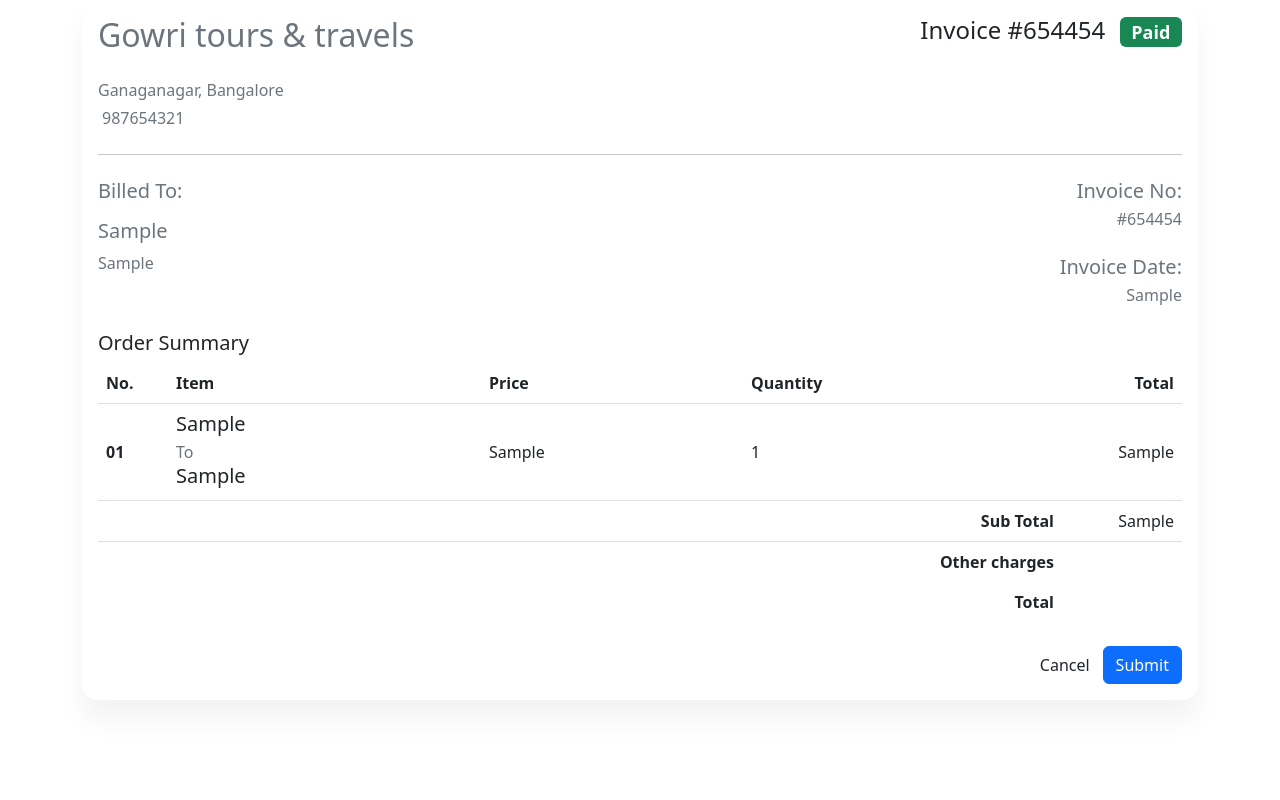
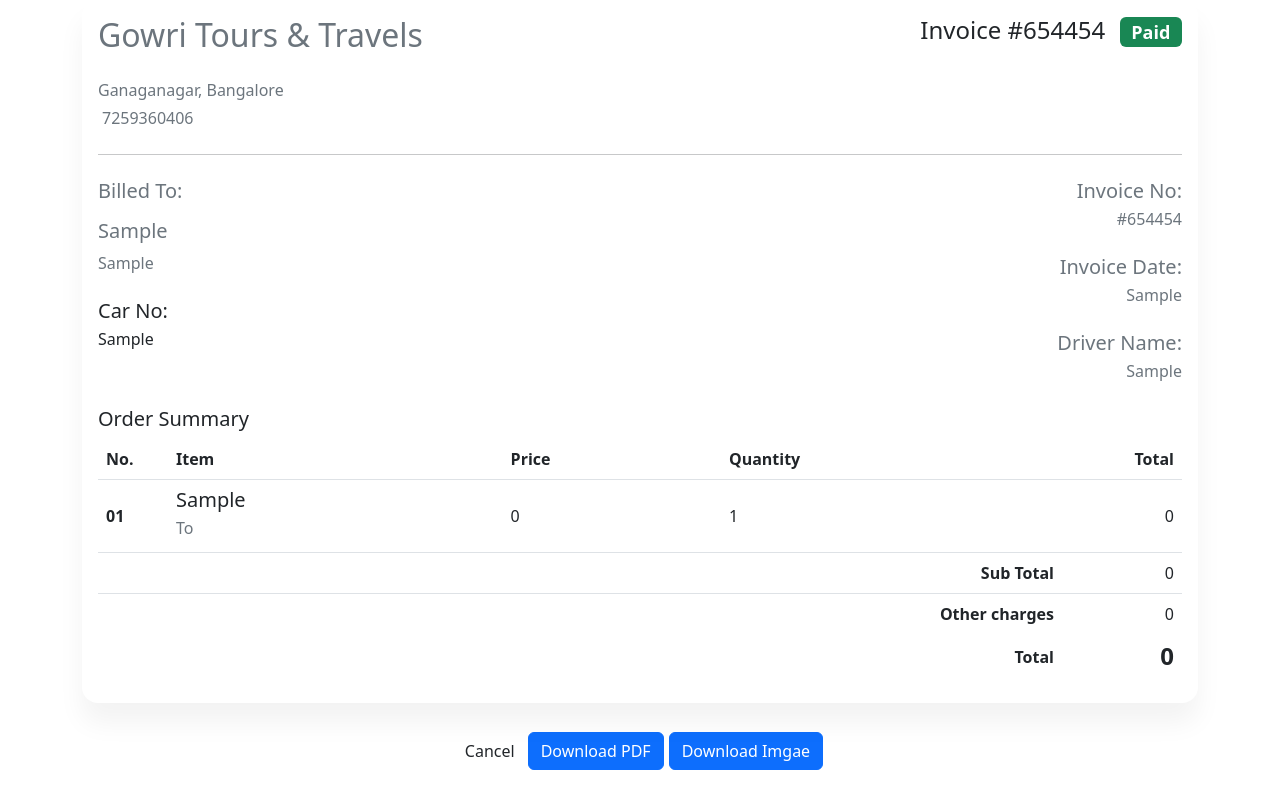
Before and after one commit to SagarManjunath/billGenerator, an Angular app: page / in a window 1280 px wide. Both pictures are taken after typing "Sample", "Sample", "Sample", "Sample", "Sample", "Sample" into the empty fields and a click on the button "Submit". Built offline with nearby package versions, Linux system fonts and the light colour scheme.

Commit message:
new changes driver name car no

```diff
--- a/package.json
+++ b/package.json
@@ -6,7 +6,9 @@
     "start": "ng serve",
     "build": "ng build",
     "watch": "ng build --watch --configuration development",
-    "test": "ng test"
+    "test": "ng test",
+    "prodBuild":"ng build --configuration production",
+    "firebaseDeploy":"firebase deploy -m 'commit message' --only hosting"
   },
   "private": true,
   "dependencies": {
@@ -18,6 +20,7 @@
     "@angular/platform-browser": "^14.0.0",
     "@angular/platform-browser-dynamic": "^14.0.0",
     "@angular/router": "^14.0.0",
+    "html2canvas": "^1.4.1",
     "jspdf": "^2.5.1",
     "rxjs": "~7.5.0",
     "tslib": "^2.3.0",
--- a/src/app/add-bill/add-bill.component.html
+++ b/src/app/add-bill/add-bill.component.html
@@ -33,6 +33,18 @@
              </div>
 
              <div class="form-group">
+               <label for="driverName">Driver name</label>
+               <input type="text" class="form-control"
+               id="driverName" formControlName = "driverName">
+            </div>
+
+            <div class="form-group">
+               <label for="carNo">Car Number</label>
+               <input type="text" class="form-control"
+                id="carNo" formControlName = "carNo">
+            </div>
+
+             <div class="form-group">
                 <label for="customerName">Customer Name</label>
                 <input type="customerName" class="form-control"
                 id="customerName" formControlName = "customerName">
@@ -58,18 +70,18 @@
 
              <div class="form-group">
                 <label for="email">Bill Amount</label>
-                <input type="text" class="form-control"
-                id="billAmount" formControlName = "billAmount">
+                <input type="number" class="form-control"
+                id="billAmount" formControlName = "billAmount" (change)="gettotalBill()">
              </div>
              <div class="form-group">
-                <label for="username">Other Chargers</label>
-                <input type="text" class="form-control"
-                 id="otherChargers" formControlName = "otherChargers">
+                <label for="username">Other Charges</label>
+                <input type="number" class="form-control"
+                 id="otherChargers" formControlName = "otherChargers" (change)="gettotalBill()">
              </div>
 
              <div class="form-group">
                 <label for="email">Total Amount</label>
-                <input type="text" class="form-control"
+                <input type="number" class="form-control"
                 id="totalAmount" formControlName = "totalAmount">
              </div>
            <span class="help-block" *ngIf="!SignupForm.valid && SignupForm.touched">
--- a/src/app/add-bill/add-bill.component.ts
+++ b/src/app/add-bill/add-bill.component.ts
@@ -15,20 +15,27 @@ export class AddBillComponent implements OnInit {
 
   ngOnInit(): void {
     this.SignupForm = this.formBuilder.group({
-        'companyname':['Gowri tours & travels'],
+        'companyname':['Gowri Tours & Travels'],
         'companyAddress':['Ganaganagar, Bangalore'],
-        'companyMobile':['987654321'],
+        'companyMobile':['7259360406'],
         'billNo':['654454'],
         'billDate':[''],
+        'driverName':[''] ,
+        'carNo':[''],
         'customerName':[''],
         'customerAddress':[''],
         'pickupLocation':[''],
         'dropLocation':[''],
-        'billAmount':[''],
-        'otherChargers':[''],
-        'totalAmount':['']
+        'billAmount':[0],
+        'otherChargers':[0],
+        'totalAmount':[0]
     });
 
+  }
+
+  gettotalBill(){
+    let totalAmount = Number(this.SignupForm.get('billAmount')?.value) + Number(this.SignupForm.get('otherChargers')?.value);
+    this.SignupForm.get('totalAmount')?.patchValue(totalAmount);
   }
 
   onSubmit(){
--- a/src/app/bill-template/bill-template.component.html
+++ b/src/app/bill-template/bill-template.component.html
@@ -1,5 +1,5 @@
 <div class="container" id="couponPage" #couponPage>
-    <div class="row">
+    <div class="row" #screen>
             <div class="col-lg-12">
                 <div class="card">
                     <div class="card-body">
@@ -23,6 +23,10 @@
                                     <h5 class="font-size-15 mb-2">{{billData.customerName }}</h5>
                                     <p class="mb-1">{{billData.customerAddress}}</p>
                                 </div>
+                                <div class="mt-4">
+                                    <h5 class="font-size-15 mb-1">Car No:</h5>
+                                    <p>{{billData.carNo}}</p>
+                                </div>
                             </div>
                             <!-- end col -->
                             <div class="col-sm-6">
@@ -35,6 +39,11 @@
                                         <h5 class="font-size-15 mb-1">Invoice Date:</h5>
                                         <p>{{billData.billDate}}</p>
                                     </div>
+                                    <div class="mt-4">
+                                        <h5 class="font-size-15 mb-1">Driver Name:</h5>
+                                        <p>{{billData.driverName}}</p>
+                                    </div>
+
                                 </div>
                             </div>
                             <!-- end col -->
@@ -92,15 +101,21 @@
                                     </tbody><!-- end tbody -->
                                 </table><!-- end table -->
                             </div><!-- end table responsive -->
-                            <div class="d-print-none mt-4">
-                                <div class="float-end">
-                                    <button class="btn" [routerLink]="'/'" >Cancel</button>
-                                    <button class="btn btn-primary" (click)="openPDF()">Submit</button>
-                                </div>
-                            </div>
+
                         </div>
                     </div>
                 </div>
             </div><!-- end col -->
         </div>
     </div>
+    <div class="d-print-none mt-4 btns">
+        <div>
+            <button class="btn" [routerLink]="'/'" >Cancel</button>
+            <button class="btn btn-primary" (click)="openPDF()">Download PDF</button>
+            <button class="btn btn-primary" (click)="clickToCapture()" style="margin: 5px;">Download Imgae</button>
+        </div>
+    </div>
+    <div id="download">
+        <img #canvas>
+        <a #downloadLink></a>
+      </div>
--- a/src/app/bill-template/bill-template.component.scss
+++ b/src/app/bill-template/bill-template.component.scss
@@ -16,3 +16,7 @@ body{margin-top:20px;
         border: 0 solid rgba(0,0,0,.125);
         border-radius: 1rem;
     }
+.btns{
+    display: flex;
+    justify-content: center;
+}
--- a/src/app/bill-template/bill-template.component.ts
+++ b/src/app/bill-template/bill-template.component.ts
@@ -1,6 +1,8 @@
 import { Component, ElementRef, OnInit, ViewChild } from '@angular/core';
 import { DataService } from '../data.service';
-import { jsPDF } from "jspdf";
+import jspdf, {jsPDF} from 'jspdf';
+//import * as jspdf from 'jspdf';
+import html2canvas from 'html2canvas';
 @Component({
   selector: 'app-bill-template',
   templateUrl: './bill-template.component.html',
@@ -8,30 +10,92 @@ import { jsPDF } from "jspdf";
 })
 export class BillTemplateComponent implements OnInit {
 @ViewChild("couponPage", { static: true }) couponPage: ElementRef;
+@ViewChild("screen") screen: ElementRef;
+@ViewChild("canvas") canvas: ElementRef;
+@ViewChild("downloadLink") downloadLink: ElementRef;
 public billData:any;
   constructor(private dataService:DataService) { }
 
   ngOnInit(): void {
     this.dataService.getBill().subscribe((bill) =>{
-      console.log(bill['bill']);
       this.billData = bill['bill'];
     })
+  //   this.billData = {
+  //     "companyname": "Gowri Tours & Travels",
+  //     "companyAddress": "#392/14,LOKESH REDDY BUILDING,CELEBRATY PARADISE LAYOUT, DODDATHOGUR, ELECTRONIC CITY PHASE I, BANGALORE 560100",
+  //     "companyMobile": "+919008569653",
+  //     "billNo": "654454",
+  //     "billDate": "02/Sep/2023",
+  //     'driverName':'abc',
+  //     'carNo':'ka17u3979',
+  //     "customerName": "Sagar M",
+  //     "customerAddress": "Bommanahalli",
+  //     "pickupLocation": "e city",
+  //     "dropLocation": "airport",
+  //     "billAmount": "2321",
+  //     "otherChargers": "30",
+  //     "totalAmount": "2351"
+  // }
   }
 
   openPDF(): void {
     const DATA = this.couponPage.nativeElement;
-    const doc: jsPDF = new jsPDF("p", "pt", "a3");
+    const doc: jsPDF = new jsPDF("p", "pt", "a2");
     doc.html(DATA, {
-      x: 0,
-      y: 0,
-      callback: () => {
-         doc.save();
-      },
+      callback: (doc) => {
+        // doc.output("dataurlnewwindow",{filename:this.billData.customerName+'_'+this.billData.billNo+'_'+this.billData.billDate});
+        doc.setPage(1)
+        doc.save(this.billData.customerName+'_'+this.billData.billNo+'_'+this.billData.billDate);
+
+      }
     });
-    // doc.html(DATA, {
-    //   callback: (doc) => {
-    //     doc.output("dataurlnewwindow");
+  }
+
+  public downloadPDF() {
+   //  const doc = new jsPDF();
+  //    doc.addHTML(document.body, function() {
+  //     doc.save('*.pdf');
+  // });
+
+    // const specialElementHandlers = {
+    //   '#editor': function () {
+    //     return true;
     //   }
+    // };
+    // const content = this.couponPage.nativeElement;
+
+    // doc.fromHTML(content.innerHTML, 15, 15, {
+    //   width: 190,
+    //   'elementHandlers': specialElementHandlers
     // });
+
+    // doc.save(this.billData.customerName+'_'+this.billData.billNo+'_'+this.billData.billDate+'.pdf');
   }
+
+  public convetToPDF()
+{
+  const DATA = this.couponPage.nativeElement;
+html2canvas(DATA).then(canvas => {
+// Few necessary setting options
+var imgWidth = 200;
+var pageHeight = 295;
+var imgHeight = canvas.height * imgWidth / canvas.width;
+var heightLeft = imgHeight;
+
+const contentDataURL = canvas.toDataURL('image/png')
+let pdf = new jspdf('p', 'mm', 'a4'); // A4 size page of PDF
+var position = 0;
+pdf.addImage(contentDataURL, 'PNG', 0, position, imgWidth, imgHeight)
+pdf.save(this.billData.customerName+'_'+this.billData.billNo+'_'+this.billData.billDate+'.pdf'); // Generated PDF
+});
 }
+
+clickToCapture() {
+  html2canvas(this.screen.nativeElement).then(canvas => {
+    this.canvas.nativeElement.src = canvas.toDataURL();
+    this.downloadLink.nativeElement.href = canvas.toDataURL("image/png");
+    this.downloadLink.nativeElement.download = this.billData.customerName+'_'+this.billData.billNo+'_'+this.billData.billDate+".png";
+    this.downloadLink.nativeElement.click();
+  });
+}
+}
```
Also changed, not shown: firebase.json (added), 2 other files (tests, documents, lock files or other folders).
